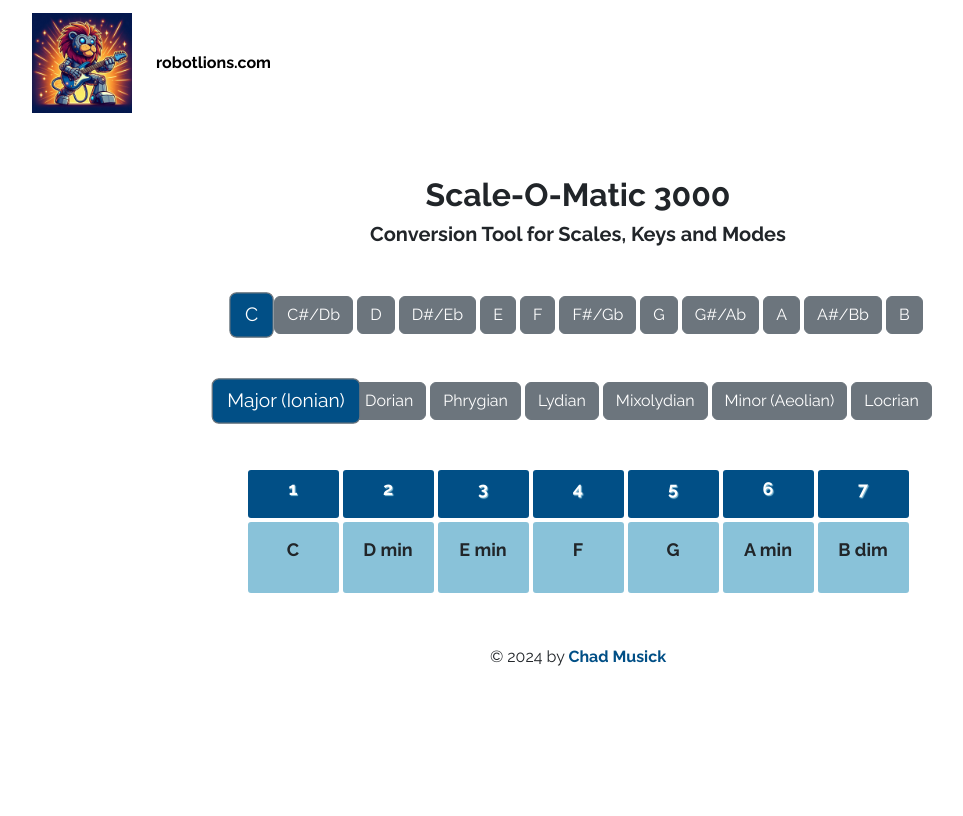
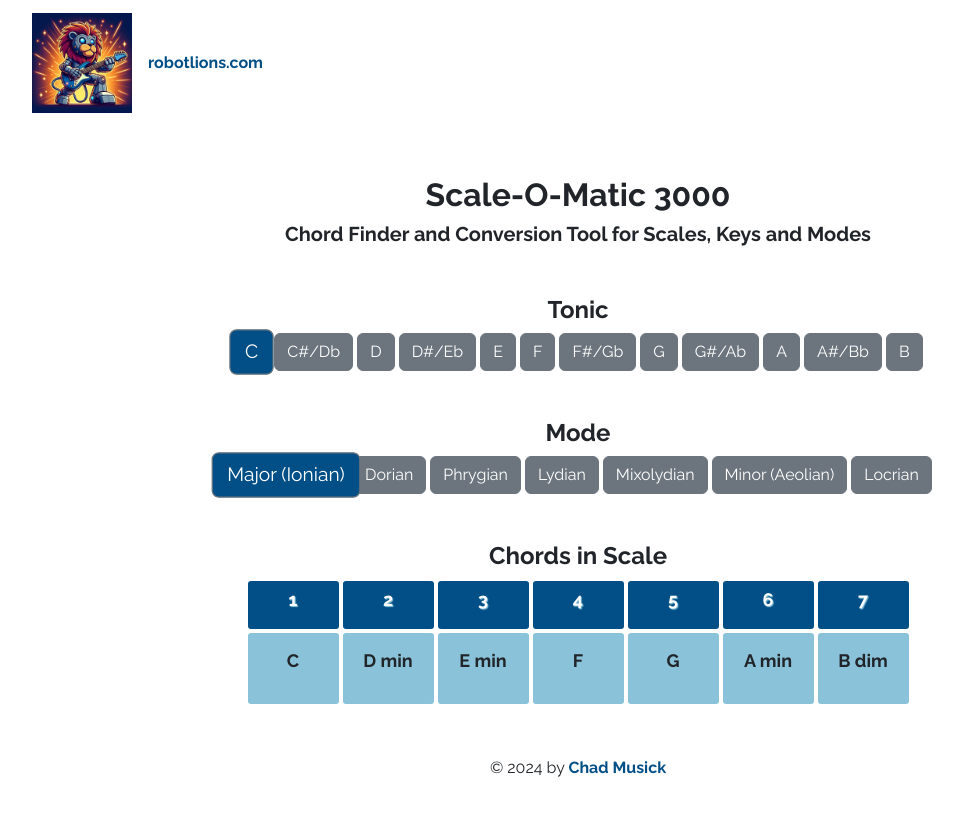
Before and after one commit to robotlions/scale-builder, a React (Create React App) app: page / in a window 1280 px wide. Shown: the top 816 px of the page, without its empty margins (62-1025 px from the left). Built offline with nearby package versions, Linux system fonts and the light colour scheme.

Commit message:
adds basic styling

```diff
--- a/src/App.css
+++ b/src/App.css
@@ -22,6 +22,8 @@
   border: 2px solid #ffffff;
   height: 75px;
   border-radius:5px;
+  padding-right:5px;
+  padding-left:5px;
 }
 
 .intervalBodyText{
--- a/src/App.js
+++ b/src/App.js
@@ -130,7 +130,7 @@ function App() {
           convert mode scale key.
         </h2>
       </div>
-      <nav className="navbar navbar-expand-lg">
+      <nav className="navbar">
         <div className="container-fluid">
           <div className="navbar-brand">
             <a href="https://robotlions.com">
@@ -142,33 +142,20 @@ function App() {
               alt="robot lion"
             /></a>
           </div>
-
-          <button
-            className="navbar-toggler"
-            type="button"
-            data-bs-toggle="collapse"
-            data-bs-target="#navbarNavAltMarkup"
-            aria-controls="navbarNavAltMarkup"
-            aria-expanded="false"
-            aria-label="Toggle navigation"
-          >
-            <span className="navbar-toggler-icon"></span>
-          </button>
-          <div className="collapse navbar-collapse" id="navbarNavAltMarkup">
-
-            <div className="navbar-nav">
-              <a className="nav-link active" aria-current="page" href="https://robotlions.com">
+            <div className="navbar-nav me-auto">
+              <a className="nav-link" aria-current="page" href="https://robotlions.com">
                 robotlions.com
               </a>
-
             </div>
-          </div>
         </div>
       </nav>
 
       <div className="row" style={{marginTop:50}}>
         <h2 className="raleway-headline">Scale-O-Matic 3000</h2>
-        <h5 className="raleway-headline" style={{marginBottom:50}}>Conversion Tool for Scales, Keys and Modes</h5>
+        <h5 className="raleway-headline" style={{marginBottom:50}}>Chord Finder and Conversion Tool for Scales, Keys and Modes</h5>
+        <br/>
+      <h4 className="raleway-headline">Tonic</h4>
+
         <div className="col">
           {keyArray.map((item) => (
             <KeyButton
@@ -182,6 +169,8 @@ function App() {
       </div>
       <br />
       <br />
+      <div className="row"><h4 className="raleway-headline">Mode</h4></div>
+
       <div className="row">
         <div className="col">
           {scaleArray.map((item) => (
@@ -197,6 +186,7 @@ function App() {
       </div>
       <br />
       <br />
+      <div className="row"><h4 className="raleway-headline">Chords in Scale</h4></div>
       <div className="row justify-content-center">
         <div className="col-3 col-lg-1 panelWrapper">
           <div className="intervalHeader">
```
